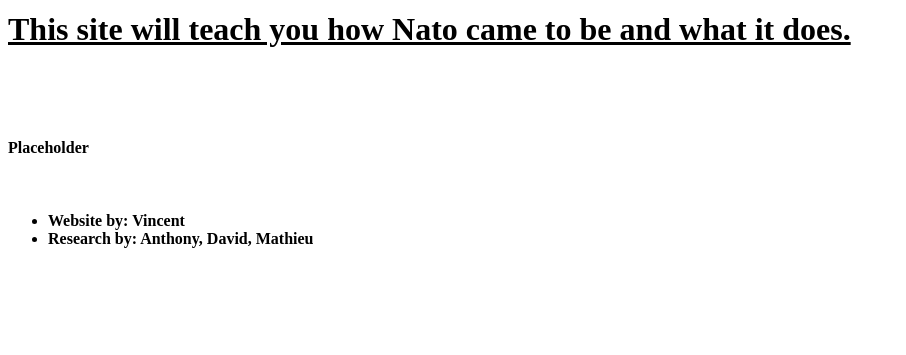
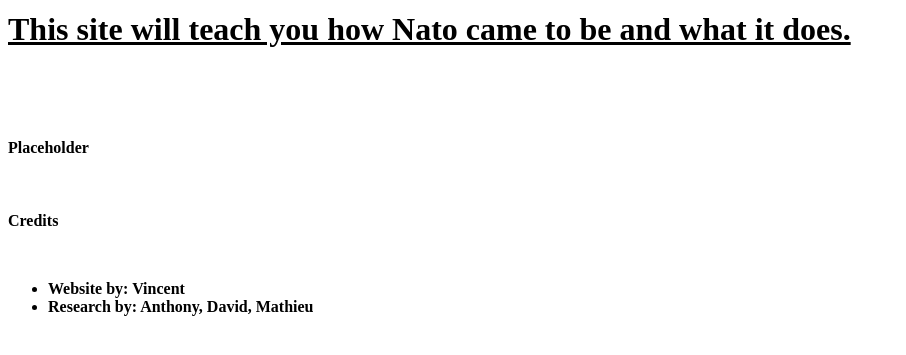
Before and after one commit to RalCallerofStorms/Nato-project, a plain HTML site: page index.html in a window 1280 px wide. Shown: the part 79-434 px from the top of the page, without its empty margins (0-906 px from the left). Drawn offline with Linux system fonts and the light colour scheme.

Commit message:
Update index.html

```diff
--- a/index.html
+++ b/index.html
@@ -11,6 +11,8 @@
 <br>
 <h4><p>Placeholder</p><h4>
 <br>
+    <p>Credits</p>
+    <br>
 <ul>
     <li>Website by: Vincent</li>
     <li>Research by: Anthony, David, Mathieu</li>
```
